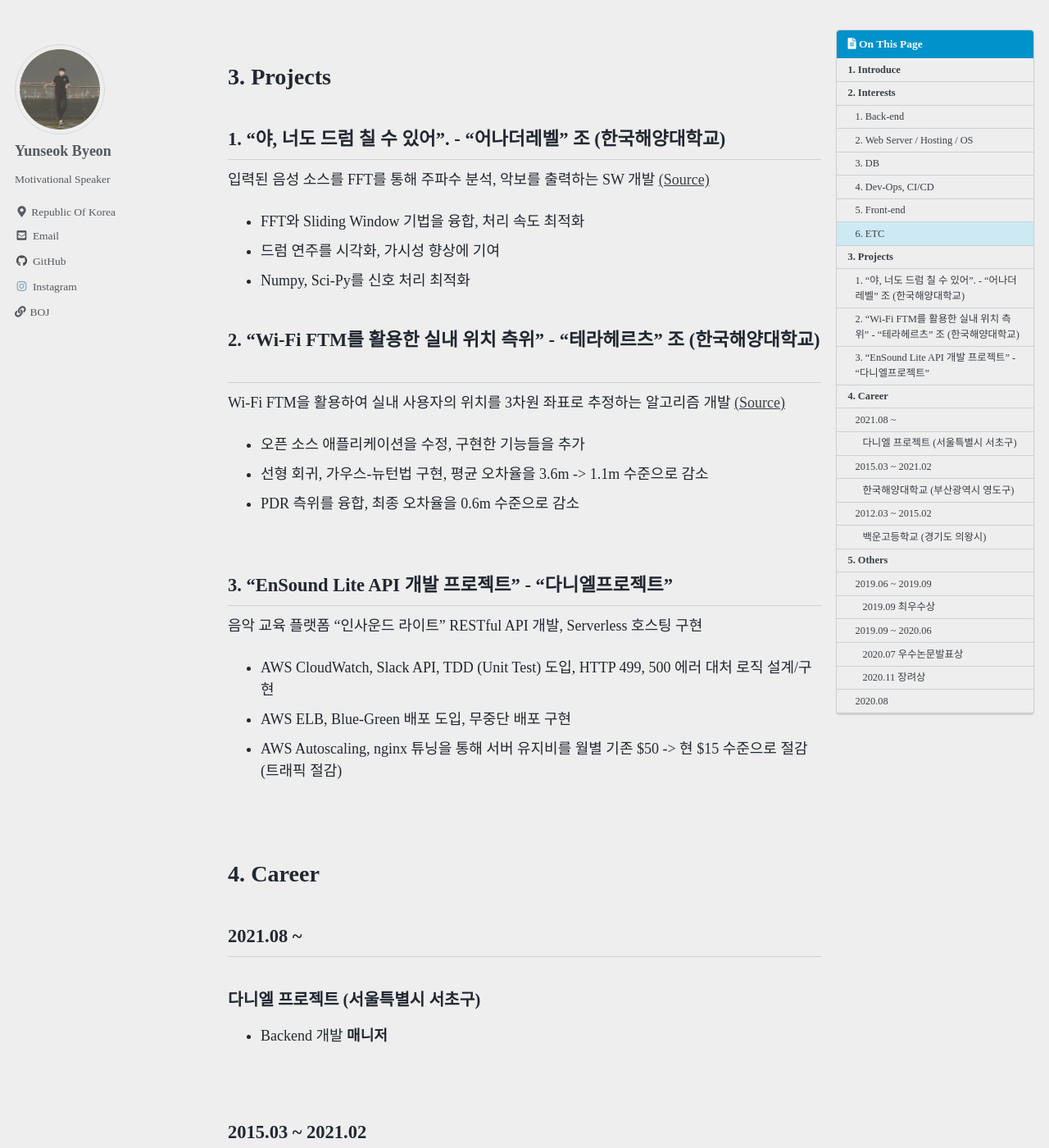
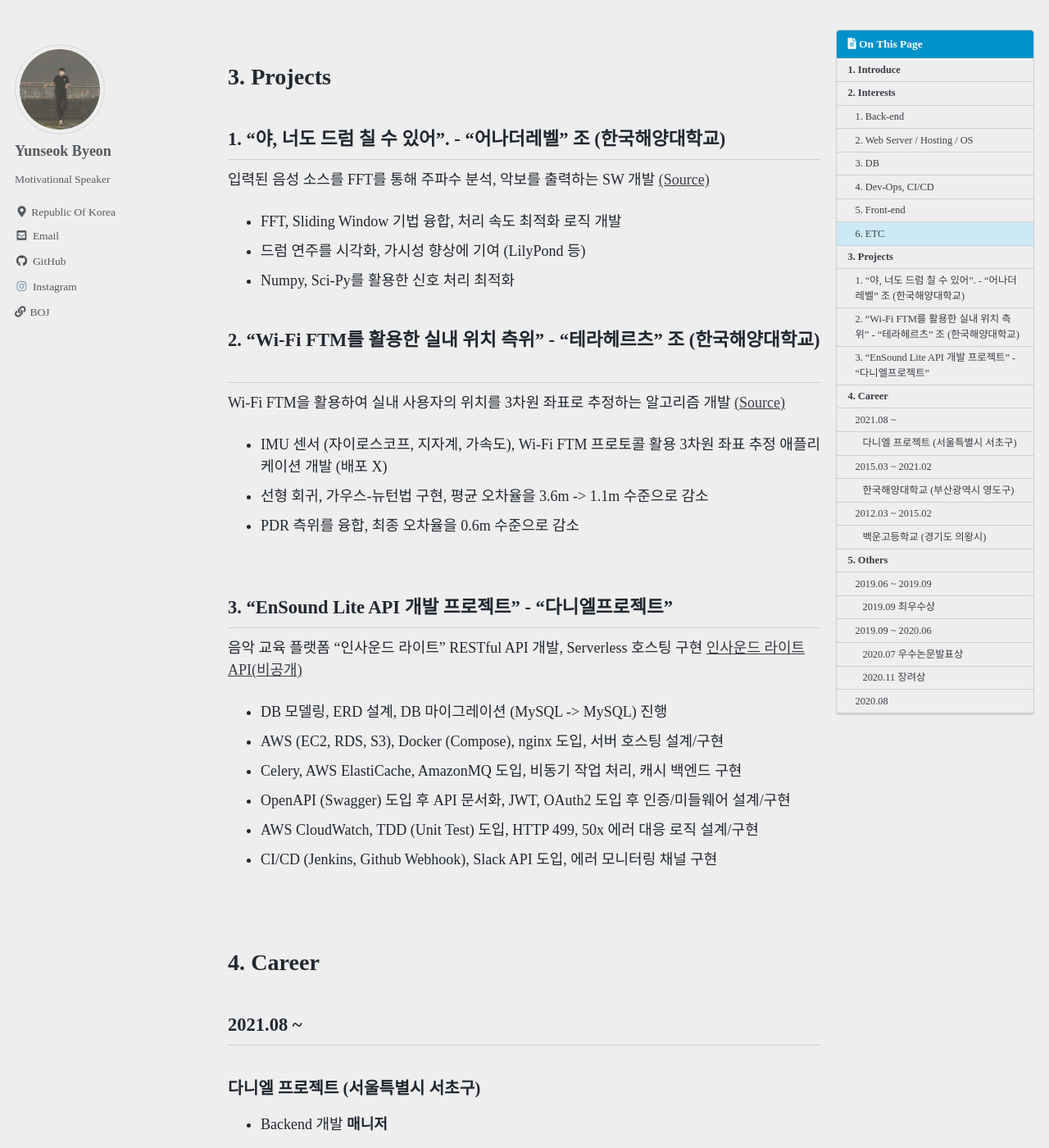
Before and after one commit to bye0nys/bye0nys.github.io, a Jekyll site: the page built from _pages/about.md, in a window 1280 px wide and 1400 px high, scrolled down 1860 px. Shown: the whole window at 82% size. Built offline with Jekyll 4.4.1, drawn with Linux system fonts in a browser that asks for light colours; cached includes are drawn as plain includes; some web fonts are replaced; some of the changed text lies outside the part shown.

Commit message:
about.md 수정

```diff
--- a/_pages/about.md
+++ b/_pages/about.md
@@ -8,7 +8,7 @@ toc: true
 toc_sticky: true
 
 date: 2021-07-08 15:00 +0900
-last_modified_at: 2022-03-01 15:59 +0900
+last_modified_at: 2022-04-25 12:20 +0900
 
 ---
 # 1. Introduce
@@ -58,24 +58,27 @@ last_modified_at: 2022-03-01 15:59 +0900
 ## 1. "야, 너도 드럼 칠 수 있어". - "어나더레벨" 조 (한국해양대학교)
 
 입력된 음성 소스를 FFT를 통해 주파수 분석, 악보를 출력하는 SW 개발 [(Source)](https://github.com/bye0nys/drum-final)
- - FFT와 Sliding Window 기법을 융합, 처리 속도 최적화
- - 드럼 연주를 시각화, 가시성 향상에 기여
- - Numpy, Sci-Py를 신호 처리 최적화
+ - FFT, Sliding Window 기법 융합, 처리 속도 최적화 로직 개발
+ - 드럼 연주를 시각화, 가시성 향상에 기여 (LilyPond 등)
+ - Numpy, Sci-Py를 활용한 신호 처리 최적화
 
 ## 2. "Wi-Fi FTM를 활용한 실내 위치 측위" - "테라헤르츠" 조 (한국해양대학교)
 
 Wi-Fi FTM을 활용하여 실내 사용자의 위치를 3차원 좌표로 추정하는 알고리즘 개발 [(Source)](https://github.com/bye0nys/WiFi-ML)
- - 오픈 소스 애플리케이션을 수정, 구현한 기능들을 추가
+ - IMU 센서 (자이로스코프, 지자계, 가속도), Wi-Fi FTM 프로토콜 활용 3차원 좌표 추정 애플리케이션 개발 (배포 X)
  - 선형 회귀, 가우스-뉴턴법 구현, 평균 오차율을 3.6m -> 1.1m 수준으로 감소
  - PDR 측위를 융합, 최종 오차율을 0.6m 수준으로 감소
 <br/><br/>
 
 ## 3. "EnSound Lite API 개발 프로젝트" - "다니엘프로젝트"
 
-음악 교육 플랫폼 "인사운드 라이트" RESTful API 개발, Serverless 호스팅 구현
- - AWS CloudWatch, Slack API, TDD (Unit Test) 도입, HTTP 499, 500 에러 대처 로직 설계/구현
- - AWS ELB, Blue-Green 배포 도입, 무중단 배포 구현
- - AWS Autoscaling, nginx 튜닝을 통해 서버 유지비를 월별 기존 $50 -> 현 $15 수준으로 절감 (트래픽 절감)
+음악 교육 플랫폼 "인사운드 라이트" RESTful API 개발, Serverless 호스팅 구현 [인사운드 라이트 API(비공개)](https://lite.ensound.net/)
+ - DB 모델링, ERD 설계, DB 마이그레이션 (MySQL -> MySQL) 진행
+ - AWS (EC2, RDS, S3), Docker (Compose), nginx 도입, 서버 호스팅 설계/구현
+ - Celery, AWS ElastiCache, AmazonMQ 도입, 비동기 작업 처리, 캐시 백엔드 구현
+ - OpenAPI (Swagger) 도입 후 API 문서화, JWT, OAuth2 도입 후 인증/미들웨어 설계/구현
+ - AWS CloudWatch, TDD (Unit Test) 도입, HTTP 499, 50x 에러 대응 로직 설계/구현
+ - CI/CD (Jenkins, Github Webhook), Slack API 도입, 에러 모니터링 채널 구현
 
 <br/><br/>
 
```
